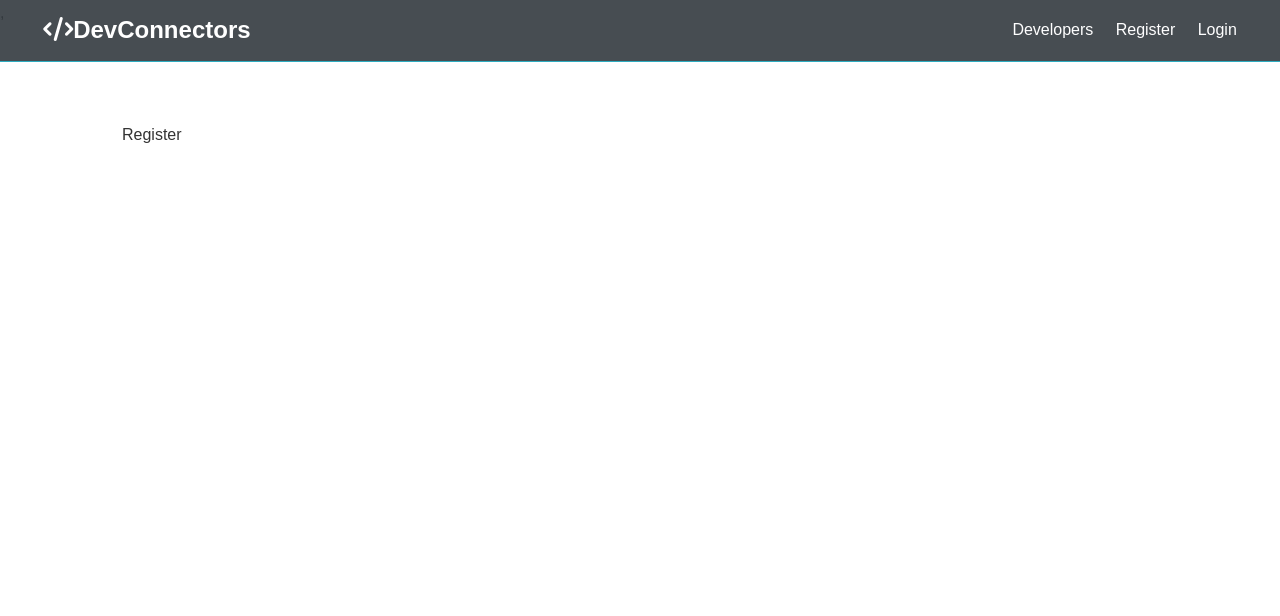
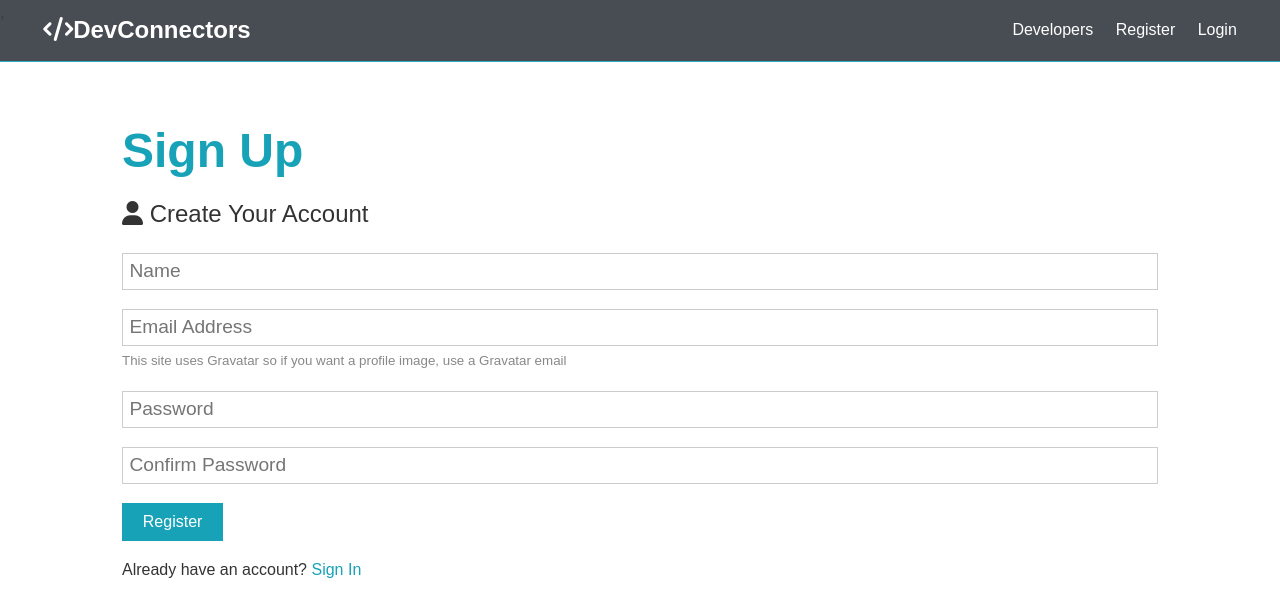
Before and after one commit to qtrangdo/Dev_connector, a React (Create React App) app in the folder client/: page /register in a window 1280 px wide. Shown: the top 616 px of the page. Built offline with nearby package versions, Linux system fonts and the light colour scheme.

Commit message:
Filled out Register form

```diff
--- a/client/src/components/auth/Register.js
+++ b/client/src/components/auth/Register.js
@@ -1,10 +1,81 @@
-import React from 'react'
+import React, { Fragment, useState } from 'react';
+import { Link } from 'react-router-dom';
 
 const Register = () => {
+  const [formData, setFormData] = useState({
+    name: '',
+    email: '',
+    password: '',
+    password2: ''
+  });
+
+  const { name, email, password, password2 } = formData;
+
+  const onChange = (e) => setFormData({ ...formData, [e.target.name]: e.target.value });
+  const onSubmit = (e) => {
+    e.preventDefault();
+    if (password !== password2) {
+      console.log('Passwords do not match');
+    } else {
+      console.log(formData)
+    }
+  }
+
   return (
-    <div>
-      Register
-    </div>
+    <Fragment>
+      <h1 className="large text-primary">Sign Up</h1>
+      <p className="lead"><i className="fas fa-user"></i> Create Your Account</p>
+      <form className="form" onSubmit={(e) => onSubmit(e)}>
+        <div className="form-group">
+          <input
+            type="text"
+            placeholder="Name"
+            name="name"
+            value={name}
+            onChange={(e) => onChange(e)}
+            required
+          />
+        </div>
+        <div className="form-group">
+          <input
+            type="email"
+            placeholder="Email Address"
+            name="email"
+            value={email}
+            onChange={(e) => onChange(e)}
+            required
+          />
+          <small className="form-text">
+            This site uses Gravatar so if you want a profile image, use a
+            Gravatar email
+          </small>
+        </div>
+        <div className="form-group">
+          <input
+            type="password"
+            placeholder="Password"
+            name="password"
+            minLength="6"
+            value={password}
+            onChange={(e) => onChange(e)}
+          />
+        </div>
+        <div className="form-group">
+          <input
+            type="password"
+            placeholder="Confirm Password"
+            name="password2"
+            minLength="6"
+            value={password2}
+            onChange={(e) => onChange(e)}
+          />
+        </div>
+        <input type="submit" className="btn btn-primary" value="Register" />
+      </form>
+      <p className="my-1">
+        Already have an account? <Link to="/login">Sign In</Link>
+      </p>
+    </Fragment>
   )
 }
 
```
